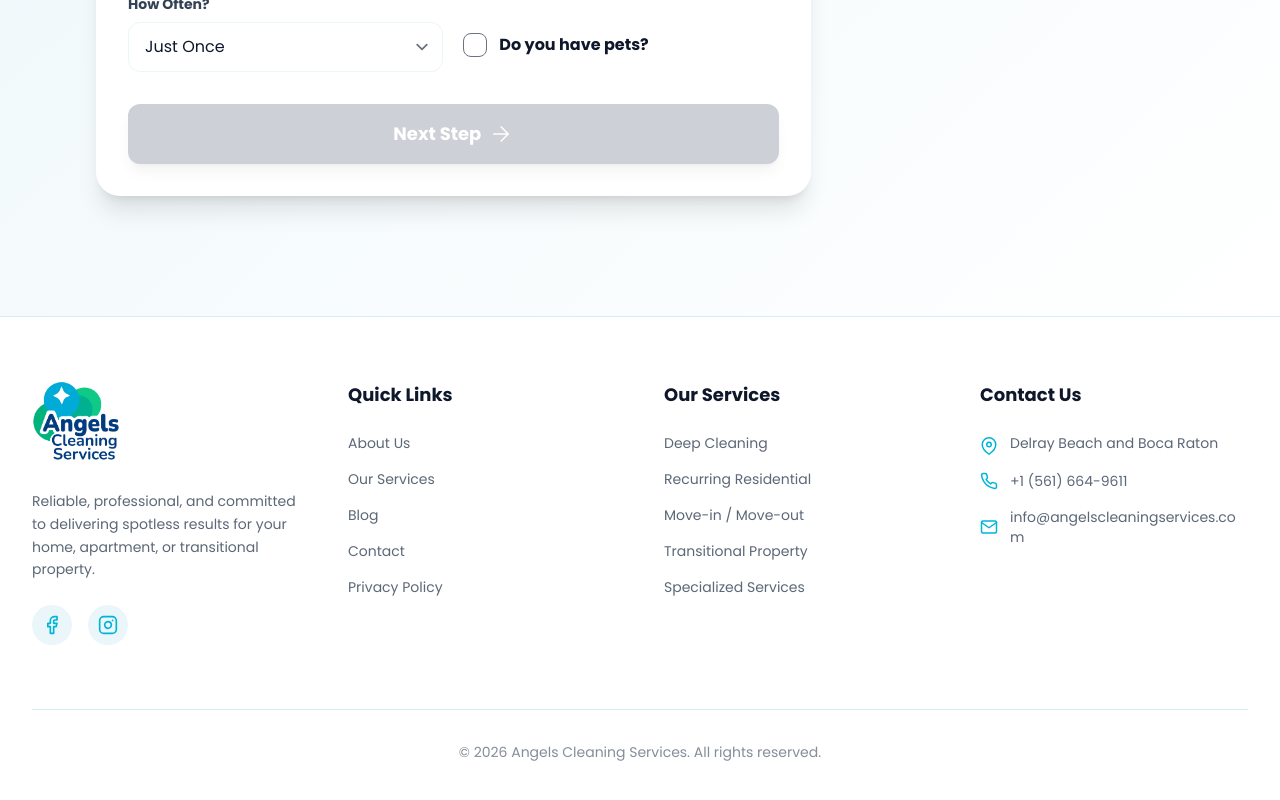
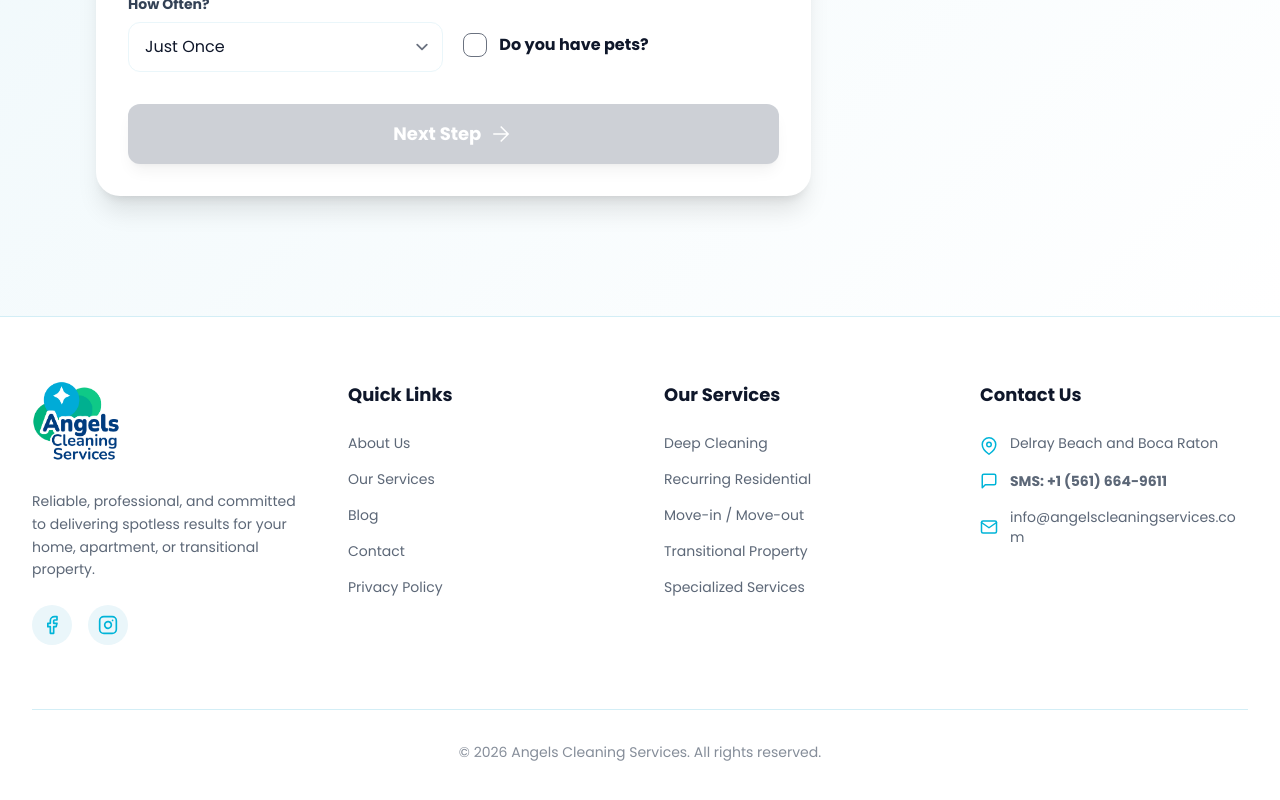
Before and after one commit to jorgegdi25/angelscleaning, a React (Vite) app: page /quote in a window 1280 px wide. Shown: the part 1003-1803 px from the top of the page. Built offline with nearby package versions, Linux system fonts and the light colour scheme.

Commit message:
feat: update SMS contact info and fix PDF extras bug

```diff
--- a/src/components/Footer.jsx
+++ b/src/components/Footer.jsx
@@ -1,6 +1,6 @@
 import React from 'react';
 import { Link } from 'react-router-dom';
-import { FiFacebook, FiInstagram, FiMail, FiPhone, FiMapPin } from 'react-icons/fi';
+import { FiFacebook, FiInstagram, FiMail, FiMessageSquare, FiMapPin } from 'react-icons/fi';
 
 const Footer = () => {
     return (
@@ -56,8 +56,8 @@ const Footer = () => {
                                 <span>Delray Beach and Boca Raton</span>
                             </li>
                             <li className="flex items-center">
-                                <FiPhone className="text-primary mr-3 flex-shrink-0 text-lg" />
-                                <a href="sms:+15616649611" className="hover:text-primary transition-colors">+1 (561) 664-9611</a>
+                                <FiMessageSquare className="text-primary mr-3 flex-shrink-0 text-lg" />
+                                <a href="sms:+15616649611" className="hover:text-primary transition-colors font-bold">SMS: +1 (561) 664-9611</a>
                             </li>
                             <li className="flex items-center">
                                 <FiMail className="text-primary mr-3 flex-shrink-0 text-lg" />
--- a/src/pages/Contact.jsx
+++ b/src/pages/Contact.jsx
@@ -48,7 +48,7 @@ const Contact = () => {
                             <div className="space-y-10">
                                 <div className="flex items-start">
                                     <div className="w-14 h-14 rounded-2xl bg-sky-pale flex items-center justify-center text-primary flex-shrink-0 mr-6 shadow-sm">
-                                        <span className="material-icons text-3xl" translate="no">phone</span>
+                                        <span className="material-icons text-3xl" translate="no">sms</span>
                                     </div>
                                     <div>
                                         <h4 className="text-lg font-bold text-navy mb-1">SMS Our Office</h4>
--- a/src/pages/QuoteCalculator.jsx
+++ b/src/pages/QuoteCalculator.jsx
@@ -76,7 +76,7 @@ const serviceDetails = {
     },
     'Commercial Cleaning - Standard': {
         included: [
-            { area: 'Common Areas', tasks: '• Dusting desks, tables, accessible furniture\n• Cleaning interior mirrors and glass surfaces\n• Disinfecting light switches and door handles\n• Light dusting of ceiling fans\n• Sweeping, vacuuming, & mopping floors\n• Emptying trash bins' },
+            { area: 'Common Areas', tasks: '• Dusting desks, tables, accessible furniture\n• Cleaning interior mirrors and glass surfaces\n• Cleaning and disinfecting light switches and door handles\n• Light dusting of ceiling fans\n• Sweeping, vacuuming, & mopping floors\n• Emptying trash bins' },
             { area: 'Reception', tasks: '• Cleaning furniture and surfaces\n• Cleaning counters and reception desks\n• Cleaning coffee tables' },
             { area: 'Offices', tasks: '• Cleaning desks and worktables\n• Dusting furniture tops\n• Vacuuming carpets & rugs\n• Sweeping and mopping floors' },
             { area: 'Bathrooms/Kitchen', tasks: '• Disinfecting sinks, countertops, & toilets\n• Sweeping and mopping floors\n• Restocking soap and paper towels (if applicable)\n• Emptying trash' }
@@ -388,9 +388,21 @@ const QuoteCalculator = () => {
 
         // Add requested extras as Included
         let requestedExtras = [];
+
+        // Define which extras are already included in specific services to avoid redundancy in the PDF
+        const alreadyIncludedMap = {
+            'Move Out/ Move in Cleaning': ['oven', 'fridge', 'cabinets', 'baseboards'],
+            // Add other services here if they include extras by default
+        };
+
+        const currentServiceIncludedExtras = alreadyIncludedMap[form.serviceType] || [];
+
         form.extras.forEach(extraId => {
-            const extraInfo = extrasList.find(e => e.id === extraId);
-            if(extraInfo) requestedExtras.push(`• ${extraInfo.label.split(' ($')[0]}`);
+            // Only add to PDF "Added Extras" if it was selected AND not part of the standard service inclusions
+            if (!currentServiceIncludedExtras.includes(extraId)) {
+                const extraInfo = extrasList.find(e => e.id === extraId);
+                if(extraInfo) requestedExtras.push(`• ${extraInfo.label.split(' ($')[0]}`);
+            }
         });
         if (form.windowsCount > 0) {
             requestedExtras.push(`• Interior/Exterior Windows (${form.windowsCount})`);
```
